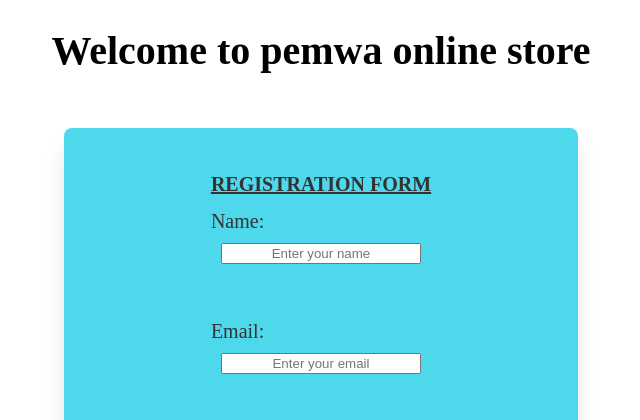
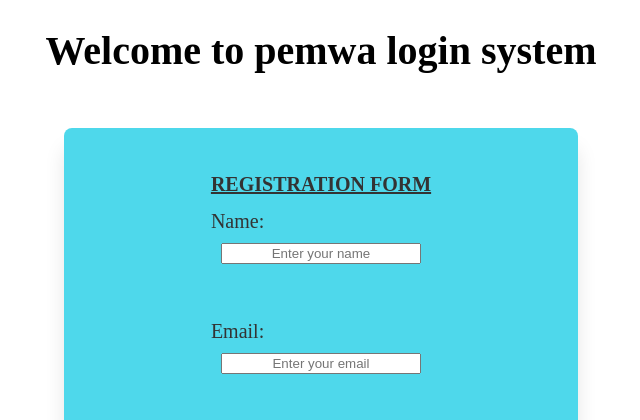
Before and after one commit to pemwatech/FLASK-LOGIN-SYSTEM, a Flask app: page /register in a window 1280 px wide. Shown: the top 420 px of the page, without its empty margins (319-959 px from the left). Run offline with Flask 3, Linux system fonts and the light colour scheme; parts of the project's set-up code (start-up, migrations or seed data) failed here and were passed over.

Commit message:
Update register.html

```diff
--- a/FLASK-LOGIN SYSTEM/templates/register.html
+++ b/FLASK-LOGIN SYSTEM/templates/register.html
@@ -6,7 +6,7 @@
     </head>
     <body >
         <header>
-            <h1>Welcome to pemwa online store </h1>
+            <h1>Welcome to pemwa login system</h1>
 
         </header>
         {%if messages%}
```
